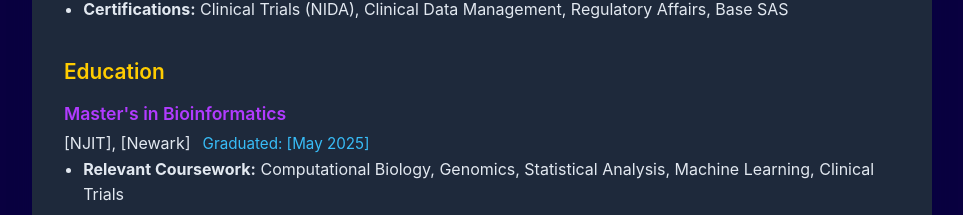
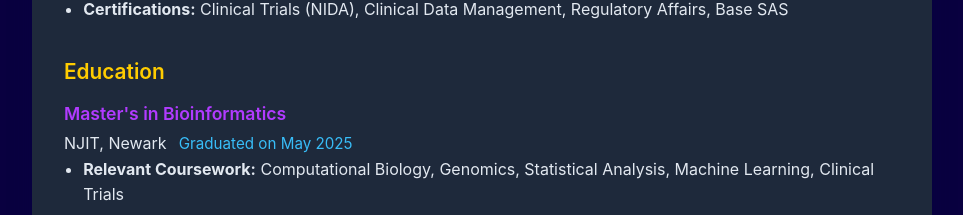
Before and after one commit to salma123508/Portfolio, a plain HTML site: page resume.html in a window 1280 px wide. Shown: the part 879-1094 px from the top of the page, without its empty margins (158-1121 px from the left). Drawn offline with Linux system fonts and the light colour scheme.

Commit message:
Update resume.html

```diff
--- a/resume.html
+++ b/resume.html
@@ -60,7 +60,7 @@
         <div class="resume-section">
             <h3>Education</h3>
             <div class="resume-subtitle">Master's in Bioinformatics</div>
-            <div>[NJIT], [Newark] <span class="resume-date">Graduated: [May 2025]</span></div>
+            <div>NJIT, Newark <span class="resume-date">Graduated on May 2025</span></div>
             <ul>
                 <li><b>Relevant Coursework:</b> Computational Biology, Genomics, Statistical Analysis, Machine Learning, Clinical Trials</li>
                 <li><b>Research Focus:</b> Computational genomics, protein modeling, disease classification</li>
```
